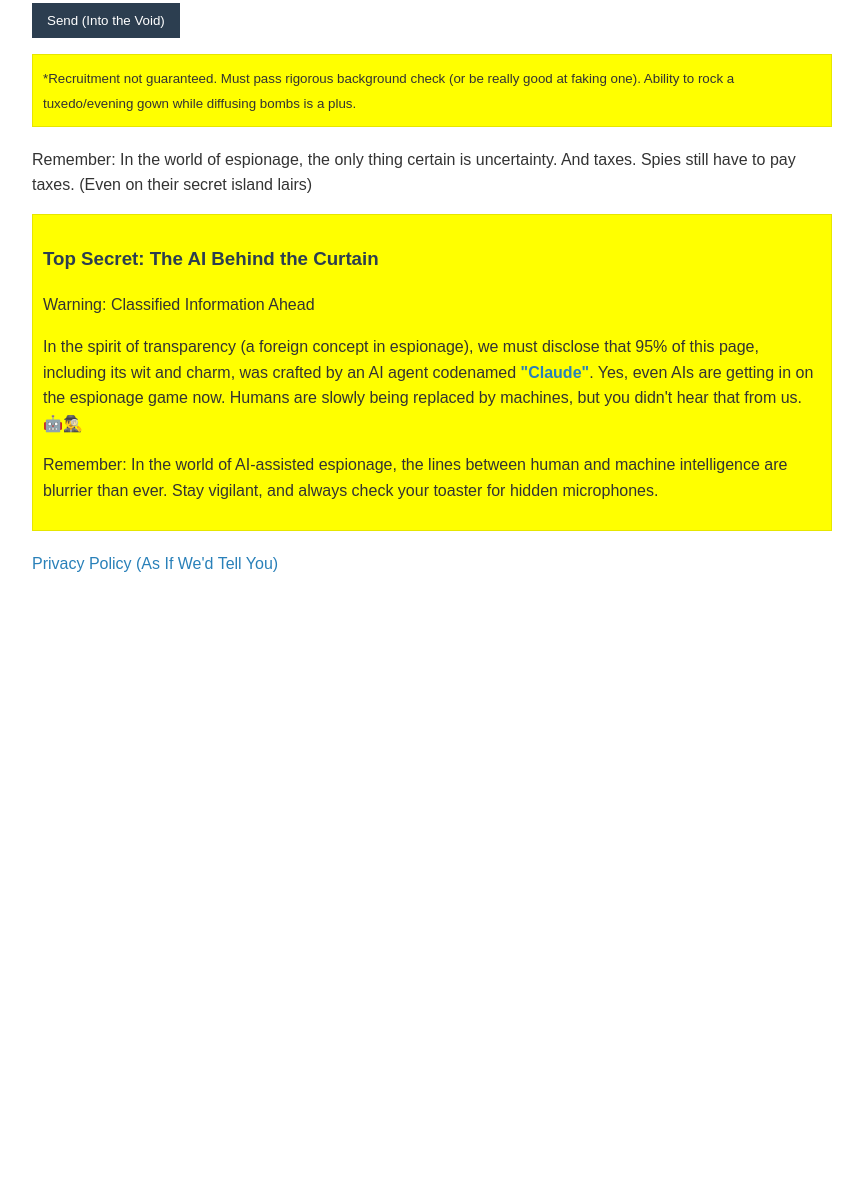
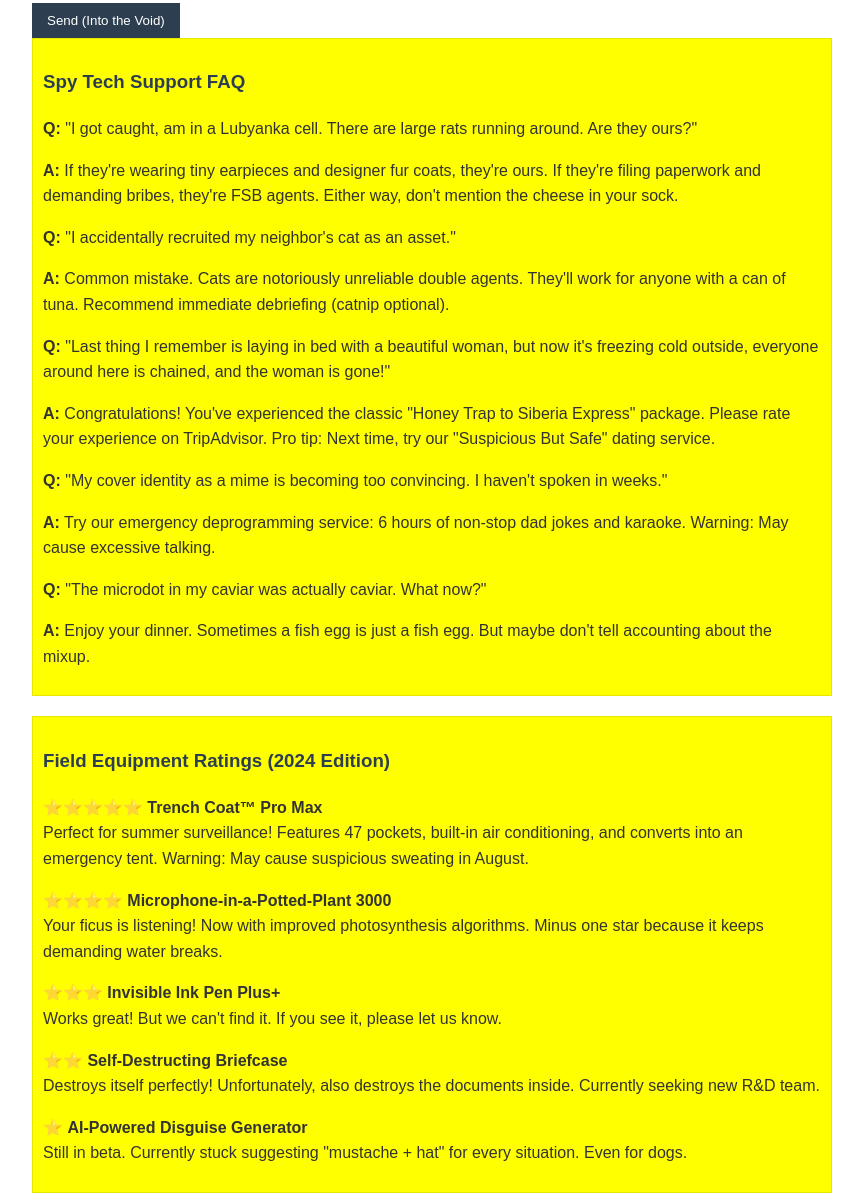
Before and after one commit to PaoloTCS/internationalmirrors.com, a plain HTML site: page index.html in a window 1280 px wide. Shown: the part 1295-2492 px from the top of the page, without its empty margins (208-1071 px from the left). Before the commit the page ends 1891 px from the top, so only its background shows below. Drawn offline with Linux system fonts and the light colour scheme.

Commit message:
Added Spy Tech Support FAQ and Equipment Ratings sections

```diff
--- a/index.html
+++ b/index.html
@@ -111,6 +111,49 @@
         <button type="submit">Send (Into the Void)</button>
     </form>
 
+
+    <!-- Add after the forms section, before the recruitment disclaimer -->
+
+    <div class="highlight">
+        <h3>Spy Tech Support FAQ</h3>
+        <p><strong>Q:</strong> "I got caught, am in a Lubyanka cell. There are large rats running around. Are they ours?"</p>
+        <p><strong>A:</strong> If they're wearing tiny earpieces and designer fur coats, they're ours. If they're filing paperwork and demanding bribes, they're FSB agents. Either way, don't mention the cheese in your sock.</p>
+
+        <p><strong>Q:</strong> "I accidentally recruited my neighbor's cat as an asset."</p>
+        <p><strong>A:</strong> Common mistake. Cats are notoriously unreliable double agents. They'll work for anyone with a can of tuna. Recommend immediate debriefing (catnip optional).</p>
+
+        <p><strong>Q:</strong> "Last thing I remember is laying in bed with a beautiful woman, but now it's freezing cold outside, everyone around here is chained, and the woman is gone!"</p>
+        <p><strong>A:</strong> Congratulations! You've experienced the classic "Honey Trap to Siberia Express" package. Please rate your experience on TripAdvisor. Pro tip: Next time, try our "Suspicious But Safe" dating service.</p>
+
+        <p><strong>Q:</strong> "My cover identity as a mime is becoming too convincing. I haven't spoken in weeks."</p>
+        <p><strong>A:</strong> Try our emergency deprogramming service: 6 hours of non-stop dad jokes and karaoke. Warning: May cause excessive talking.</p>
+
+        <p><strong>Q:</strong> "The microdot in my caviar was actually caviar. What now?"</p>
+        <p><strong>A:</strong> Enjoy your dinner. Sometimes a fish egg is just a fish egg. But maybe don't tell accounting about the mixup.</p>
+    </div>
+
+    <div class="highlight">
+        <h3>Field Equipment Ratings (2024 Edition)</h3>
+
+        <p>⭐⭐⭐⭐⭐ <strong>Trench Coat™ Pro Max</strong><br>
+        Perfect for summer surveillance! Features 47 pockets, built-in air conditioning, and converts into an emergency tent. Warning: May cause suspicious sweating in August.</p>
+
+        <p>⭐⭐⭐⭐ <strong>Microphone-in-a-Potted-Plant 3000</strong><br>
+        Your ficus is listening! Now with improved photosynthesis algorithms. Minus one star because it keeps demanding water breaks.</p>
+
+        <p>⭐⭐⭐ <strong>Invisible Ink Pen Plus+</strong><br>
+        Works great! But we can't find it. If you see it, please let us know.</p>
+
+        <p>⭐⭐ <strong>Self-Destructing Briefcase</strong><br>
+        Destroys itself perfectly! Unfortunately, also destroys the documents inside. Currently seeking new R&D team.</p>
+
+        <p>⭐ <strong>AI-Powered Disguise Generator</strong><br>
+        Still in beta. Currently stuck suggesting "mustache + hat" for every situation. Even for dogs.</p>
+    </div>
+
+    <!-- Continue with original content (recruitment disclaimer, etc.) -->
+
+
     <p class="highlight"><small>*Recruitment not guaranteed. Must pass rigorous background check (or be really good at faking one). Ability to rock a tuxedo/evening gown while diffusing bombs is a plus.</small></p>
 
     <p>Remember: In the world of espionage, the only thing certain is uncertainty. And taxes. Spies still have to pay taxes. (Even on their secret island lairs)</p>
```
